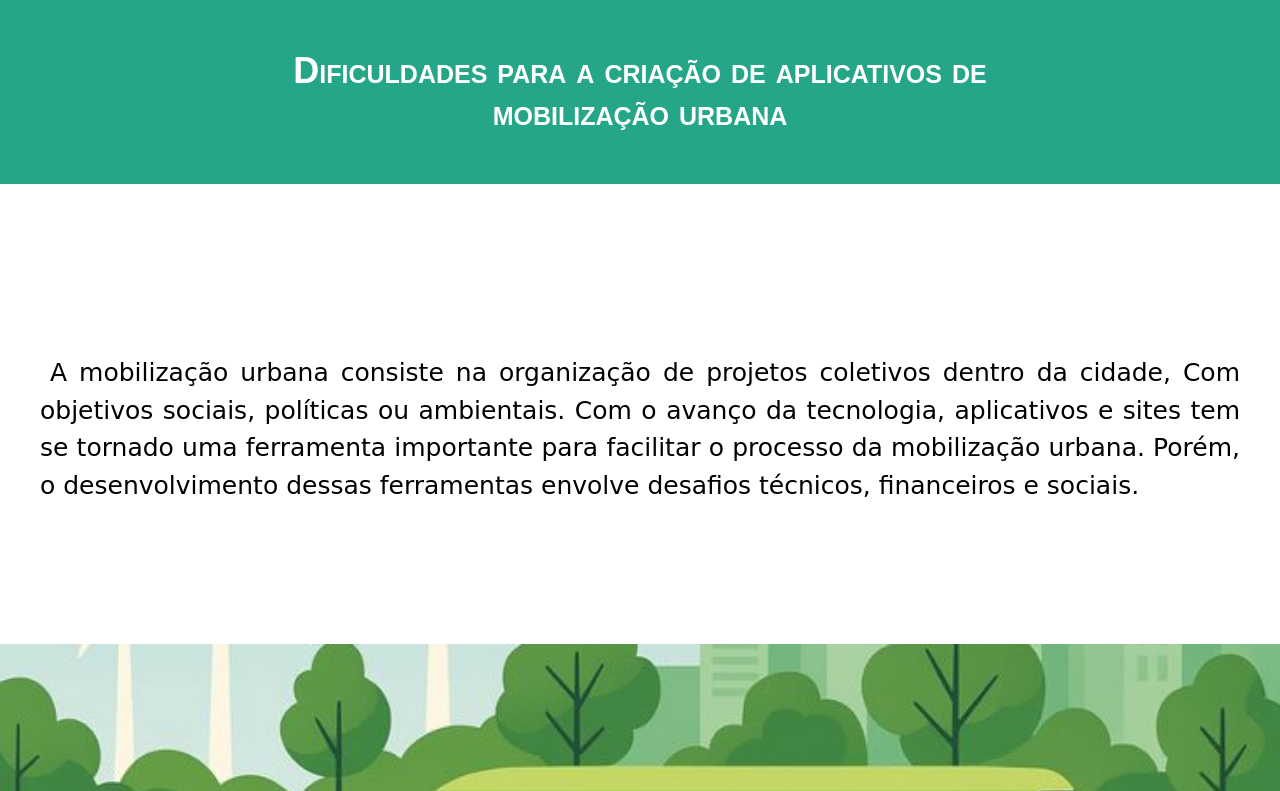
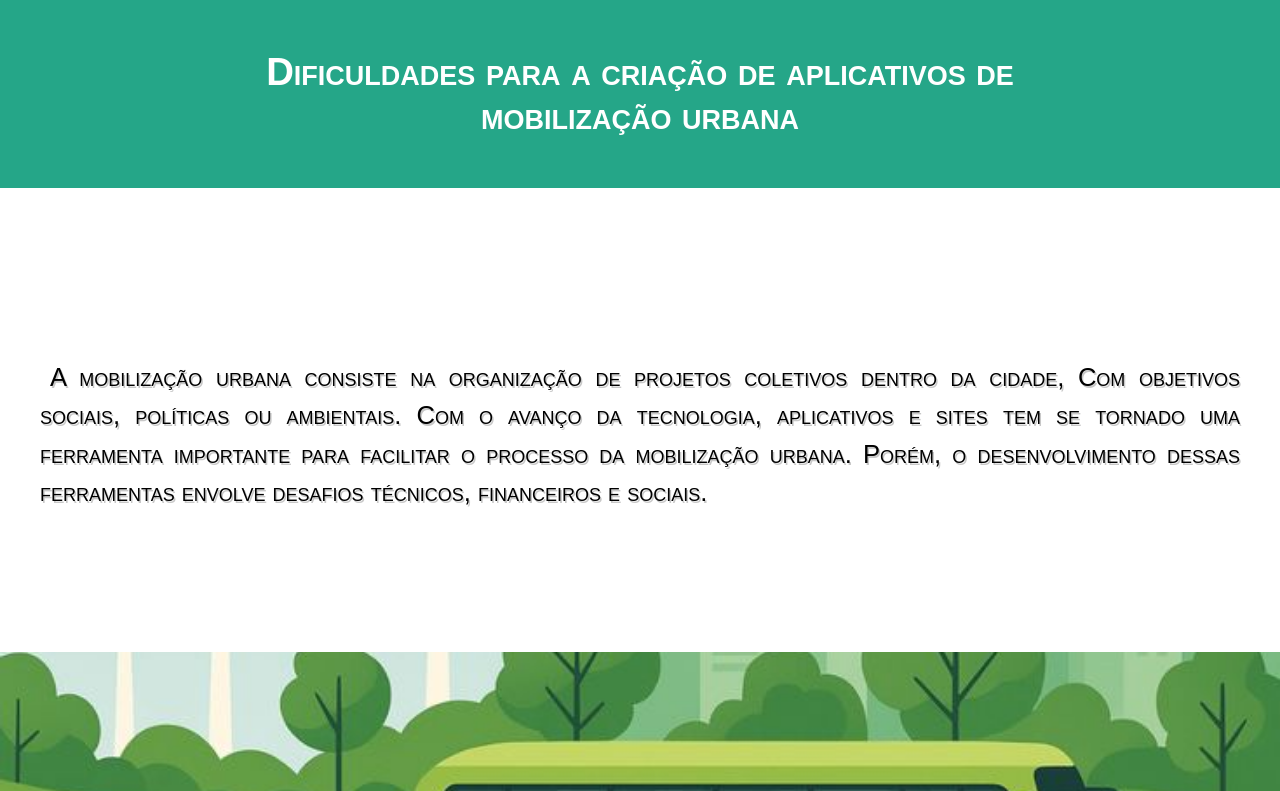
Before and after one commit to MaiserDev/projeto-mb-urbana, a plain HTML site: page index.html in a window 1280 px wide. Shown: the top 791 px of the page. Drawn offline with Linux system fonts and the light colour scheme.

Commit message:
Atualização

```diff
--- a/style.css
+++ b/style.css
@@ -19,7 +19,7 @@ header {
 
 header h1 {
     font-variant: small-caps;
-    font-size: clamp(18px, 3vw, 36px);
+    font-size: clamp(18px, 3vw, 40px);
     max-width:800px;
     padding-bottom: 50px;
     padding-top: 50px;
@@ -32,12 +32,12 @@ main {
 }
 
 main p {
-    font-family: cursive;
-    font-size: clamp(16px, 2vw, 25px);
+    font-size: clamp(18px, 2vw, 28px);
+    font-variant: small-caps;
     text-align: justify;
     text-indent: 10px;
     line-height: 1.5em;
-
+    text-shadow: 1.5px 1.5px rgba(0, 0, 0, 0.214);
     max-width: 1200px;
     padding: 20px;
     padding-bottom: 40px;
```
